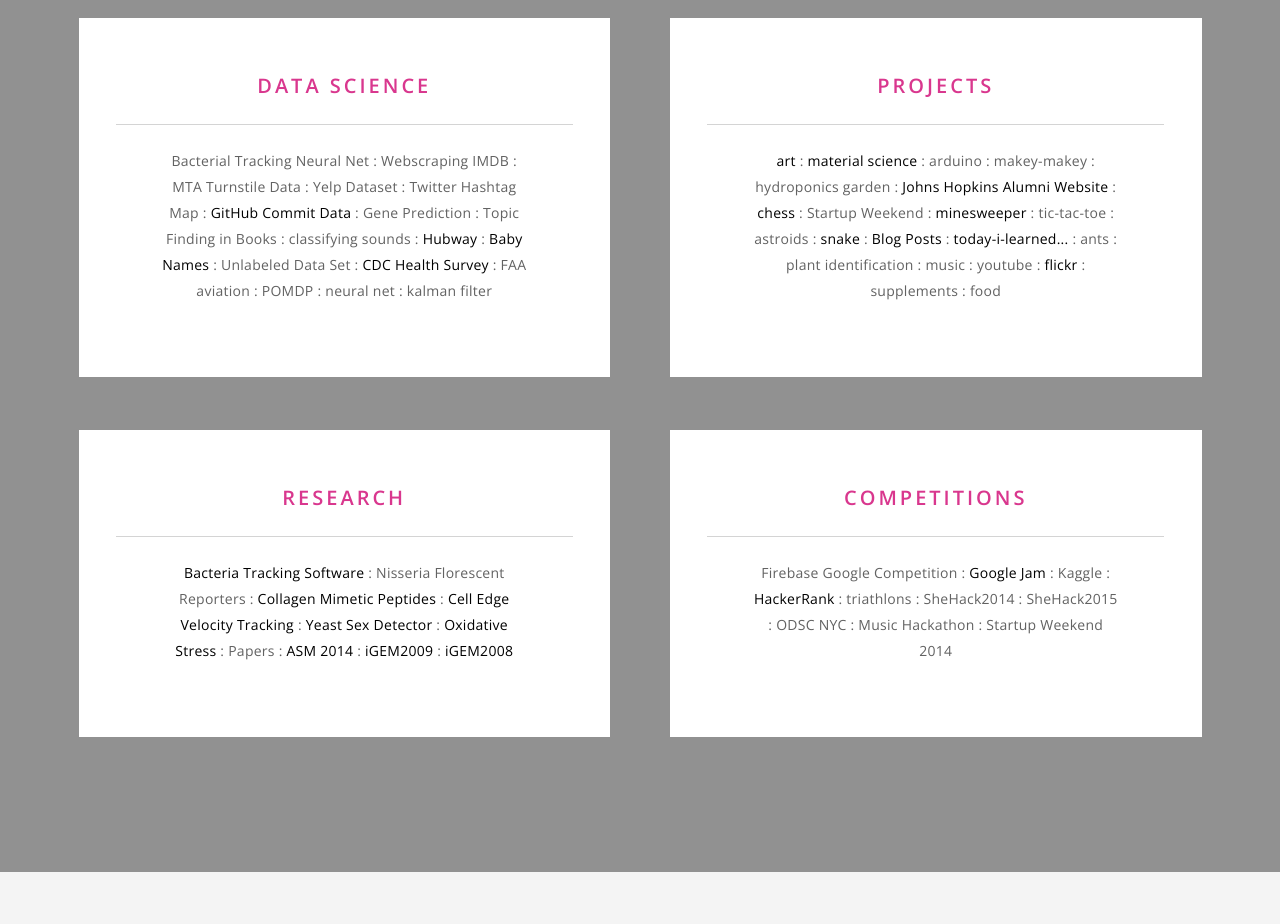
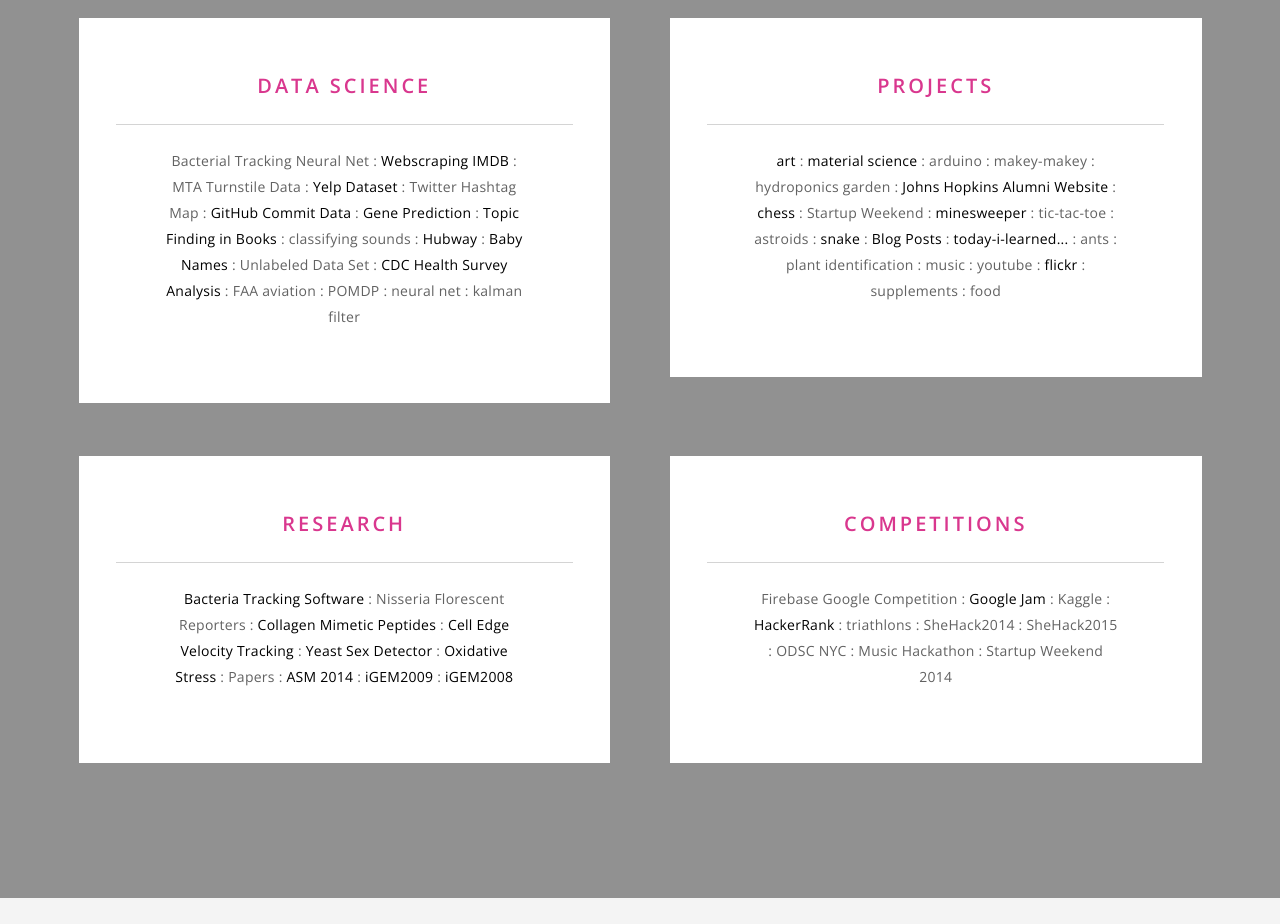
Before and after one commit to ingrid88/ingrid88.github.io, a plain HTML site: page index.html in a window 1280 px wide. Shown: the part 1450-2374 px from the top of the page. Drawn offline with nearby package versions, Linux system fonts and the light colour scheme.

Commit message:
added more links

```diff
--- a/index.html
+++ b/index.html
@@ -122,15 +122,19 @@
                               <!-- <span class="text-uppercase margin-one display-block letter-spacing-2">Budapest</span> -->
                               <div class="wide-separator-line bg-mid-gray margin-five no-margin-lr"></div>
                               <p class="width-80 center-col text-med xs-width-100">
-                                Bacterial Tracking Neural Net : Webscraping IMDB :
-                                MTA Turnstile Data : Yelp Dataset :
+                                Bacterial Tracking Neural Net :
+                                <a href="http://a-programmer-told-me.tumblr.com/post/145502422519/movies-yo">Webscraping IMDB</a> :
+                                MTA Turnstile Data :
+                                <a href="http://a-programmer-told-me.tumblr.com/post/145503034934/yelp">Yelp Dataset </a> :
                                 Twitter Hashtag Map :
                                 <a href="http://a-programmer-told-me.tumblr.com/post/134210122724/github-commit-trends">GitHub Commit Data</a> :
-                                Gene Prediction : Topic Finding in Books : classifying sounds :
+                                <a href = "http://a-programmer-told-me.tumblr.com/post/145502847499/genes"> Gene Prediction </a> :
+                                <a href="http://default-environment.cuyzjytmg2.us-west-2.elasticbeanstalk.com/">Topic Finding in Books</a> :
+                                classifying sounds :
                                 <a href="http://a-programmer-told-me.tumblr.com/post/144876737319/hubway">Hubway</a> :
                                 <a href="https://murmuring-cliffs-49121.herokuapp.com/">Baby Names</a> :
                                 Unlabeled Data Set :
-                                <a href="">CDC Health Survey</a> :
+                                <a href="">CDC Health Survey Analysis</a> :
                                 FAA aviation : POMDP : neural net : kalman filter
                               <br><p></p>
                               </p>
```
